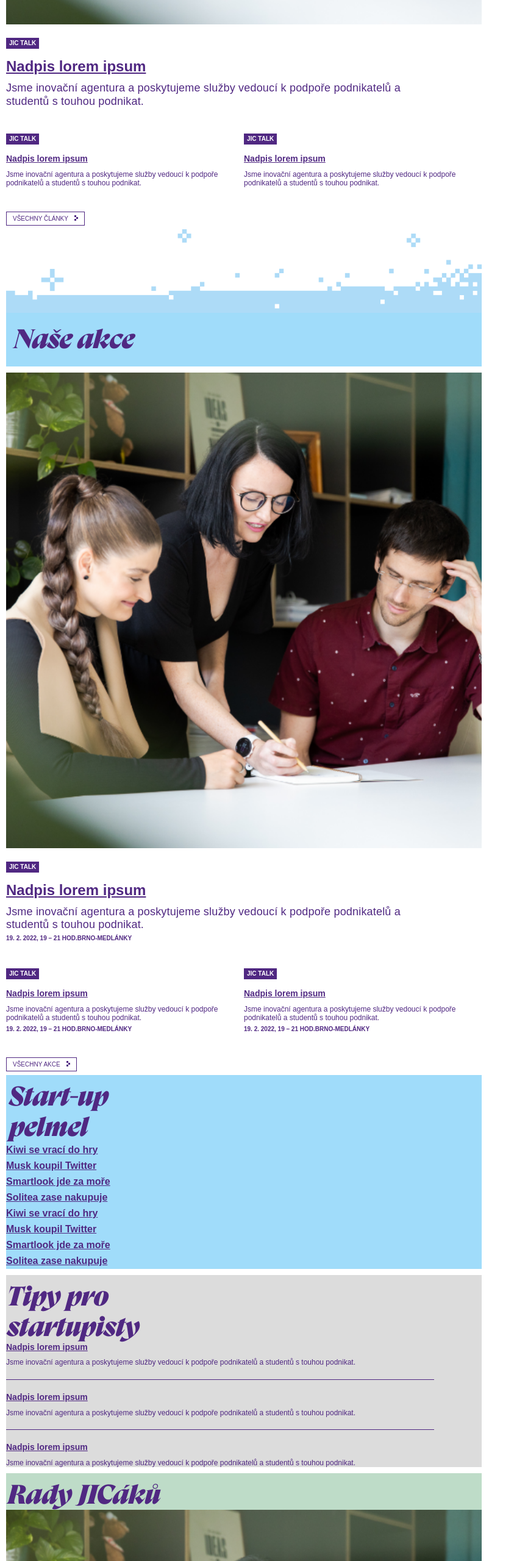
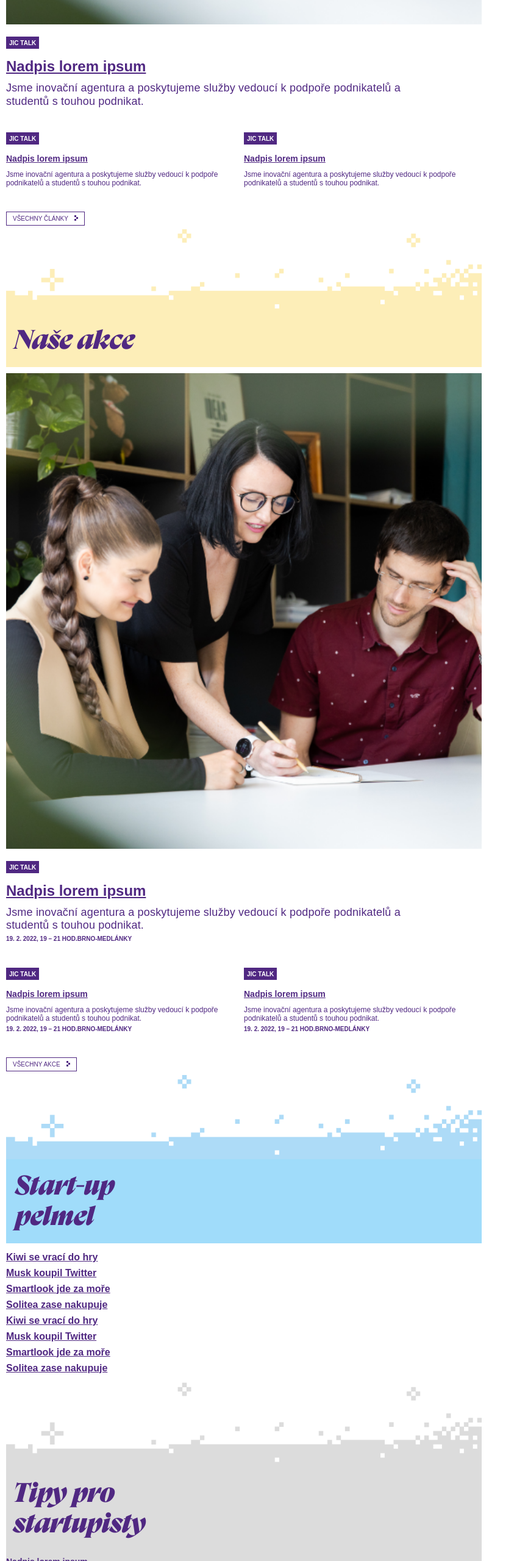
Before and after one commit to dominik2323/JIC_NEWSLETTER, a website: page index.pug in a window 1280 px wide. Shown: the part 1341-3901 px from the top of the page at 61% size, without its empty margins (0-843 px from the left). Drawn offline with nearby package versions, Linux system fonts and the light colour scheme; files that its build step writes are made by us from their sources.

Commit message:
noise-gray

```diff
--- a/components.css
+++ b/components.css
@@ -162,9 +162,13 @@ table {
   display: inline-block;
   color: white;
   width: auto;
-  padding: 3px 5px;
+  padding: 5px 5px 3px;
   margin-bottom: 15px;
   text-transform: uppercase;
+}
+
+.info-tags span {
+  display: inline-block;
 }
 
 .btn {
--- a/index.pug
+++ b/index.pug
@@ -75,11 +75,11 @@ html(lang="en")
           table.section
             tr
               td
-                img(src=`${apiUrl}/images/noise-blue.png`, class="section-noise")
-                div.diff
-                  div.screen
-                    div.section-header-outer.blue-bg
-                      img(src=`${apiUrl}/images/events-header.png`, class="section-header")
+                img(src=`${apiUrl}/images/noise-yellow.png`, class="section-noise")
+                div.section-header-outer.yellow-bg
+                  div.diff
+                    div.screen
+                        img(src=`${apiUrl}/images/events-header.png`, class="section-header")
             tr
               td.section-body
                 table.grid
@@ -120,8 +120,14 @@ html(lang="en")
                         img(src=`${apiUrl}/images/arrow.png`)
           table.section
             tr
-              td.section-body.blue-bg
-                img(src=`${apiUrl}/images/pelmel-header.png`, class="section-header big")
+              td
+                img(src=`${apiUrl}/images/noise-blue.png`, class="section-noise")
+                div.section-header-outer.blue-bg
+                  div.diff
+                    div.screen
+                      img(src=`${apiUrl}/images/pelmel-header.png`, class="section-header big")
+            tr
+              td.section-body
                 table.grid
                   tr
                     td(class="pelmel", colspan="2")
@@ -143,8 +149,14 @@ html(lang="en")
                         h4 Solitea zase nakupuje
           table.section
             tr
+              td
+                img(src=`${apiUrl}/images/noise-gray.png`, class="section-noise")
+                div.section-header-outer.gray-bg
+                  div.diff
+                    div.screen
+                      img(src=`${apiUrl}/images/startup-header.png`, class="section-header big")
+            tr
               td.section-body.gray-bg
-                img(src=`${apiUrl}/images/startup-header.png`, class="section-header big")
                 table.grid
                   tr
                     td.content
```
Also changed, not shown: images/noise-gray.png (added), index.html.
